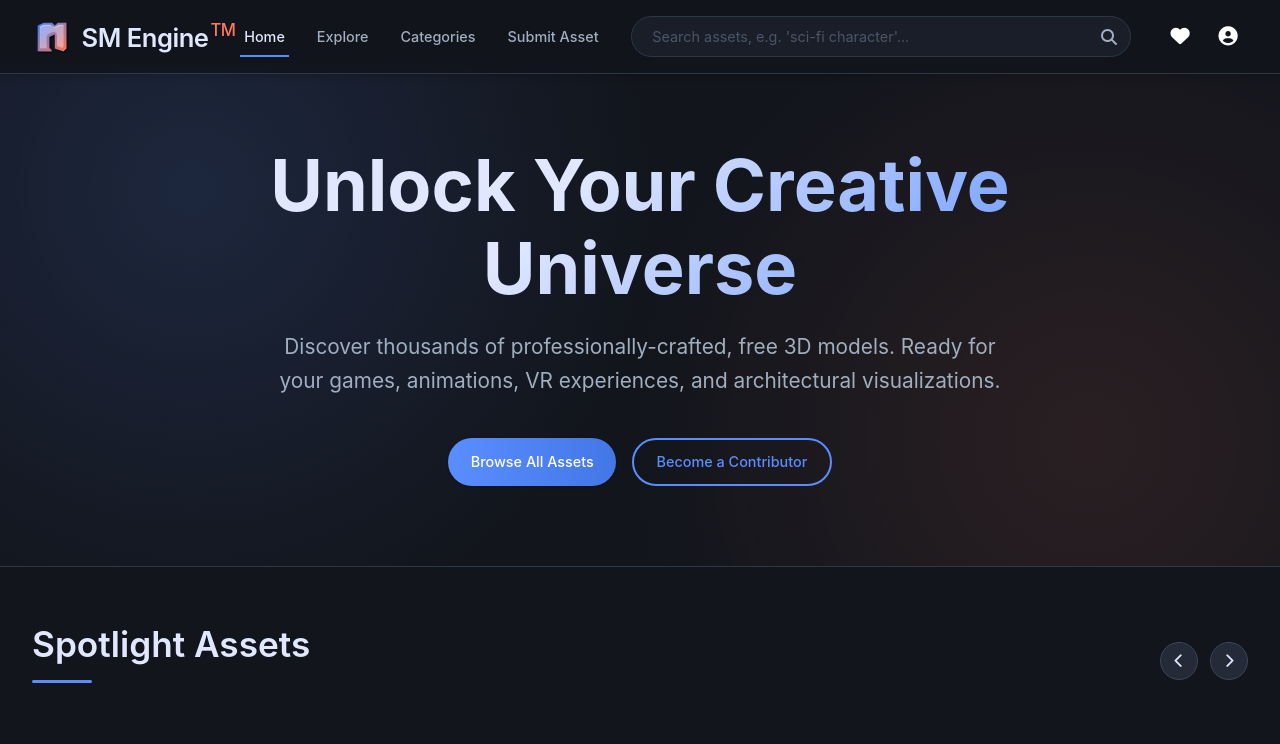
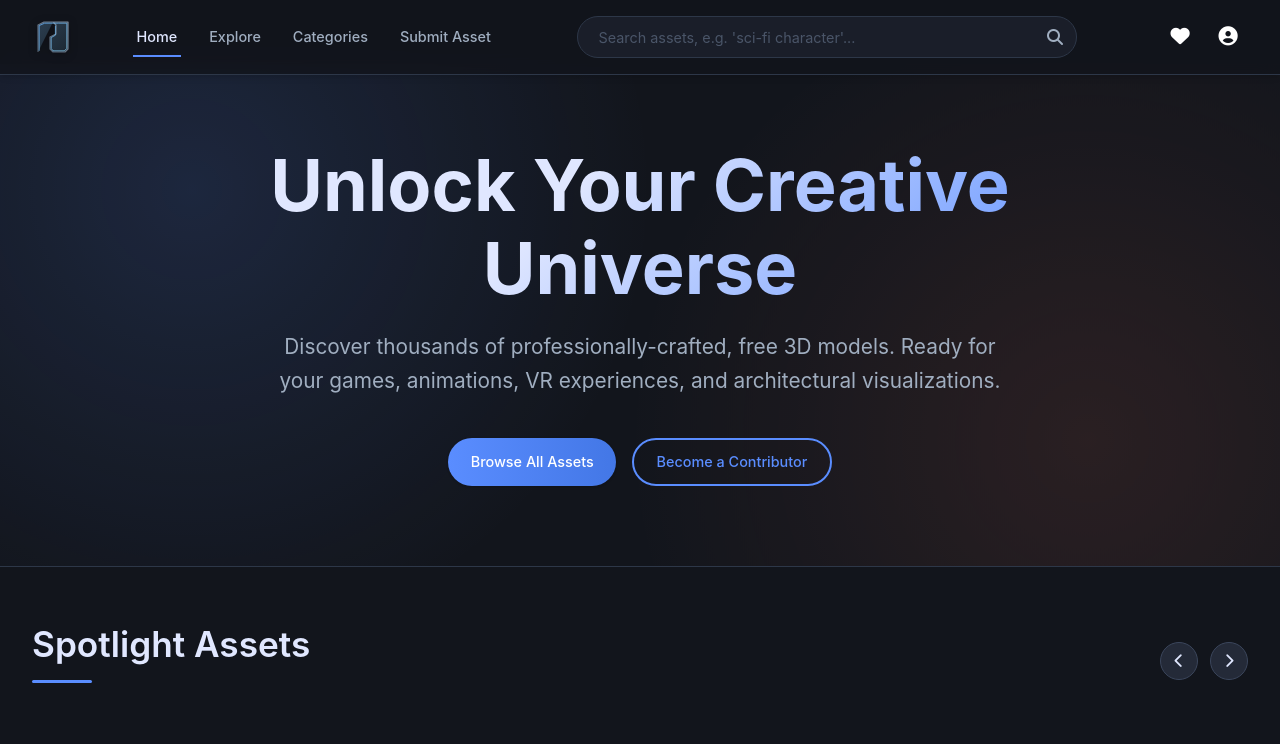
Before and after one commit to MEDELBOU3/SM-studio-stor, a plain HTML site: page index.html in a window 1280 px wide. Shown: the top 744 px of the page. Drawn offline with Linux system fonts and the light colour scheme; no server answers; a small style sheet from the web is missing.

Commit message:
Update index.html

```diff
--- a/index.html
+++ b/index.html
@@ -11,43 +11,83 @@
 <body>
    <header class="site-header">
         <div class="container site-header__container">
-            <a href="https://medelbou3.github.io/SM-Engine/" class="logo logo--new-design" id="homeLinkLogo">
+            <style>
+    /* Add this CSS to your stylesheet */
+    .logo {
+        display: flex;
+        align-items: center;
+        gap: 12px; /* Space between icon and text */
+        color: #E0E0E0;
+        font-family: -apple-system, BlinkMacSystemFont, 'Segoe UI', Roboto, Helvetica, Arial, sans-serif;
+        font-weight: 600;
+        font-size: 20px;
+        text-decoration: none;
+        cursor: pointer;
+    }
+
+    .logo__svg {
+        width: 42px; /* A good, balanced size for a header logo */
+        height: 42px;
+        /* A simple, performant drop shadow for depth */
+        filter: drop-shadow(0 2px 4px rgba(0, 0, 0, 0.25));
+    }
+
+    .logo__text {
+        letter-spacing: 0.5px;
+    }
+
+    .logo__text-pro {
+        font-size: 0.5em;
+        vertical-align: super;
+        margin-left: 2px;
+        color: #999; /* A more subtle trademark color */
+        font-weight: 400;
+    }
+</style>
+
+<div class="logo">
     <svg class="logo__svg" viewBox="0 0 70 70" xmlns="http://www.w3.org/2000/svg">
         <defs>
-                        <linearGradient id="logoGradient" x1="0%" y1="0%" x2="100%" y2="100%">
-                            <stop offset="0%" stop-color="var(--color-primary-dark)"/>
-                            <stop offset="100%" stop-color="var(--color-accent)"/>
+            <!-- Gradient for the main fill of the logo shape -->
+            <linearGradient id="logoMainFill" x1="0%" y1="0%" x2="100%" y2="100%">
+                <stop offset="0%" stop-color="#2c3e50" /> <!-- Deep Slate Blue -->
+                <stop offset="100%" stop-color="#1c2833" /> <!-- Darker Slate -->
             </linearGradient>
-                        <linearGradient id="logoHighlight" x1="0%" y1="0%" x2="100%" y2="100%">
-                            <stop offset="0%" stop-color="var(--color-primary)" />
-                            <stop offset="100%" stop-color="var(--color-accent-dark)" />
+
+            <!-- Gradient for the outer stroke (border) -->
+            <linearGradient id="logoOuterStroke" x1="0%" y1="100%" x2="100%" y2="0%">
+                <stop offset="0%" stop-color="#4e5b6b" />
+                <stop offset="100%" stop-color="#7e8c9d" />
             </linearGradient>
-                         <filter id="logoGlow" x="-50%" y="-50%" width="200%" height="200%">
-                            <feGaussianBlur in="SourceAlpha" stdDeviation="2" result="blur"/>
-                            <feOffset in="blur" dx="1" dy="1" result="offsetBlur"/>
-                            <feSpecularLighting in="blur" surfaceScale="5" specularConstant=".75" specularExponent="20" lighting-color="#bbbbbb" result="specOut">
-                                <fePointLight x="-5000" y="-10000" z="20000"/>
-                            </feSpecularLighting>
-                            <feComposite in="specOut" in2="SourceAlpha" operator="in" result="specOut"/>
-                            <feComposite in="SourceGraphic" in2="specOut" operator="arithmetic" k1="0" k2="1" k3="1" k4="0" result="litPaint"/>
-                            <feMerge>
-                                <feMergeNode in="offsetBlur"/>
-                                <feMergeNode in="litPaint"/>
-                            </feMerge>
-                        </filter>
+
+            <!-- A sharp, bright gradient for the inner highlight to create a 3D bevel effect -->
+            <linearGradient id="logoInnerHighlight" x1="0%" y1="0%" x2="100%" y2="100%">
+                <stop offset="0%" stop-color="#66b3ff" /> <!-- Light Blue -->
+                <stop offset="100%" stop-color="#89cff0" /> <!-- Lighter Sky Blue -->
+            </linearGradient>
         </defs>
-                    <g filter="url(#logoGlow)">
-                         <!-- Abstract cube-like M -->
-                        <path fill="url(#logoGradient)"
-                              d="M10 60 L10 15 L20 10 L35 10 L40 15 L40 30 L30 35 L30 55 L35 60 L10 60 Z
-                                 M40 15 L45 10 L60 10 L60 55 L55 60 L40 55 L40 15 Z" />
-                        <path fill="url(#logoHighlight)" opacity="0.6"
-                              d="M12 58 L12 17 L20 12 L35 12 L38 17 L38 30 L30 33 L30 53 L35 58 L12 58 Z
-                                 M42 17 L45 12 L58 12 L58 53 L55 58 L42 53 L42 17 Z" />
-                    </g>
+
+        <!-- The single, continuous path that defines your logo's unique shape -->
+        <path fill="url(#logoMainFill)"
+              stroke="url(#logoOuterStroke)"
+              stroke-width="2"
+              stroke-linejoin="round"
+              d="M10 60 L10 15 L20 10 L35 10 L45 10 L60 10 L60 55 L55 60 L35 60 L30 55 L30 35 L40 30 L40 15 L35 10 M30 35 L40 30" />
+
+        <!--
+          Inner path for the 3D highlight. This is slightly inset from the main path.
+          It gives a sharp, clean bevel effect without a slow filter.
+        -->
+        <path fill="none"
+              stroke="url(#logoInnerHighlight)"
+              stroke-width="1.5"
+              stroke-linejoin="round"
+              opacity="0.8"
+              d="M12 58 L12 16 L21 12 L35 12 L44 12 L58 12 L58 54 L54 58 L35 58 L32 54 L32 36 L39 32 L39 16" />
     </svg>
-                <span class="logo__text">SM Engine<span class="logo__text-pro">TM</span></span>
-            </a>
+
+</div>
+
 
             <nav class="main-nav">
                 <a href="#" class="main-nav__link is-active" id="homeLinkNav">Home</a>
```
Lines whose indentation alone changed are shown as unchanged.
